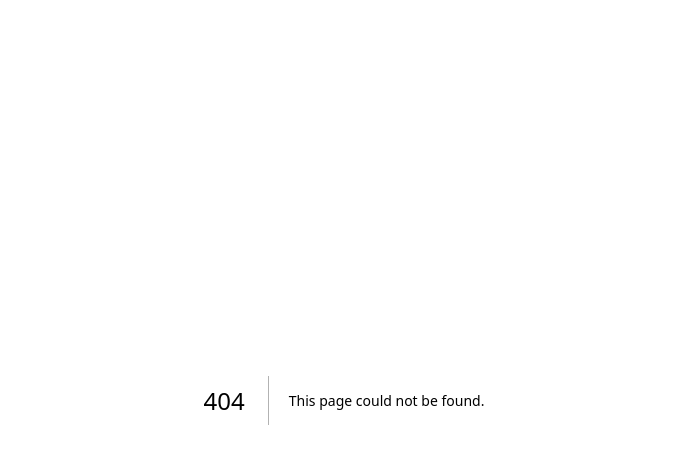
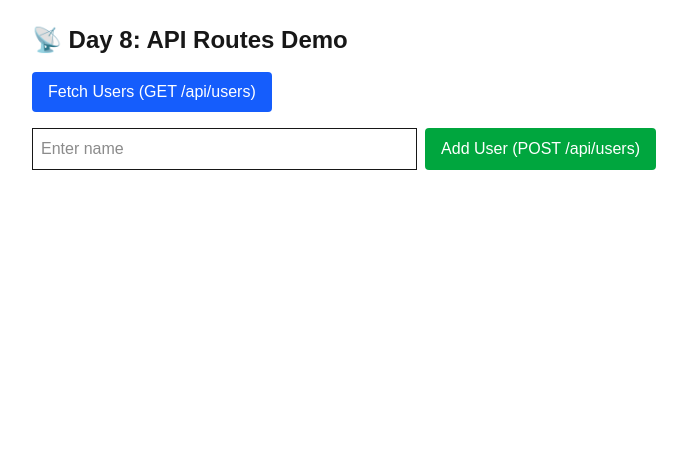
Before and after one commit to rahul-hytrox/NextJS-30-Days-Challenge, a Next.js app in the folder main-project/: page /day-8-api-demo in a window 1280 px wide. Before the commit this address had no page. Shown: the top 464 px of the page, without its empty margins (296-983 px from the left). Built offline with nearby package versions, Linux system fonts and the light colour scheme.

Commit message:
Day 8 API Routing and handle

```diff
--- /dev/null
+++ b/main-project/src/app/api/hello/route.js
@@ -0,0 +1,16 @@
+// GET /api/hello
+export async function GET() {
+    return Response.json({
+        message: 'Hello from Next.js API!',
+        timestamp: new Date().toISOString()
+    });
+}
+
+// POST /api/hello
+export async function POST(request) {
+    const body = await request.json();
+    return Response.json({
+        received: body,
+        message: 'Data received successfully!'
+    });
+}
--- /dev/null
+++ b/main-project/src/app/api/users/[id]/route.js
@@ -0,0 +1,24 @@
+// Mock database (in-memory)
+let users = [
+    { id: 1, name: 'Rahul' },
+    { id: 2, name: 'Sneha' },
+];
+
+// GET /api/users
+export async function GET() {
+    return Response.json({ users });
+}
+
+// POST /api/users
+export async function POST(request) {
+    const body = await request.json();
+    const newUser = {
+        id: users.length + 1,
+        name: body.name
+    };
+    users.push(newUser);
+    return Response.json({
+        message: 'User created!',
+        user: newUser
+    });
+}
--- /dev/null
+++ b/main-project/src/app/day-8-api-demo/page.js
@@ -0,0 +1,70 @@
+'use client';
+import { useState } from 'react';
+
+export default function ApiDemo() {
+    const [users, setUsers] = useState([]);
+    const [name, setName] = useState('');
+    const [loading, setLoading] = useState(false);
+
+    // Fetch Users (GET)
+    const fetchUsers = async () => {
+        setLoading(true);
+        const res = await fetch('/api/users');
+        const data = await res.json();
+        setUsers(data.users);
+        setLoading(false);
+    };
+
+    // Add User (POST)
+    const addUser = async () => {
+        if (!name.trim()) return;
+        const res = await fetch('/api/users', {
+            method: 'POST',
+            headers: { 'Content-Type': 'application/json' },
+            body: JSON.stringify({ name }),
+        });
+        const data = await res.json();
+        console.log(data);
+        setName('');
+        fetchUsers(); // Refresh list
+    };
+
+    return (
+        <div className="p-6 max-w-2xl mx-auto">
+            <h1 className="text-2xl font-bold mb-4">📡 Day 8: API Routes Demo</h1>
+
+            <div className="space-y-4">
+                <button
+                    onClick={fetchUsers}
+                    className="bg-blue-600 text-white px-4 py-2 rounded"
+                >
+                    {loading ? 'Loading...' : 'Fetch Users (GET /api/users)'}
+                </button>
+
+                <div className="flex gap-2">
+                    <input
+                        type="text"
+                        value={name}
+                        onChange={(e) => setName(e.target.value)}
+                        placeholder="Enter name"
+                        className="border p-2 flex-1"
+                    />
+                    <button
+                        onClick={addUser}
+                        className="bg-green-600 text-white px-4 py-2 rounded"
+                    >
+                        Add User (POST /api/users)
+                    </button>
+                </div>
+
+                <ul className="mt-4 space-y-1">
+                    {users.map((u) => (
+                        <li key={u.id} className="border p-2 rounded bg-gray-50">
+                            {u.id}. {u.name}
+                        </li>
+                    ))}
+                </ul>
+            </div>
+        </div>
+    );
+}
--- a/main-project/src/app/page.js
+++ b/main-project/src/app/page.js
@@ -164,6 +164,23 @@ export default function Home() {
             </div>
           </Link>
 
+          {/* Day 8 API Routes */}
+          <Link href="/day-8-api-demo" className="group">
+            <div className="bg-gray-800/40 hover:bg-gray-800/70 transition-all rounded-xl p-6 border border-gray-700 hover:border-teal-500/50 backdrop-blur-sm">
+              <div className="flex justify-between items-start mb-3">
+                <span className="text-xs font-mono text-teal-400 bg-teal-500/10 px-2 py-1 rounded">Day 08</span>
+                <span className="text-green-400 text-sm">✅ Completed</span>
+              </div>
+              <h3 className="text-xl font-bold mb-2 group-hover:text-teal-400 transition">API Routes (Route Handlers)</h3>
+              <p className="text-gray-400 text-sm mb-4">GET, POST, and dynamic API routes inside Next.js. Build full-stack features without a separate backend.</p>
+              <div className="flex items-center text-teal-400 text-sm font-medium gap-1">
+                Explore →
+                <svg className="w-4 h-4 group-hover:translate-x-1 transition" fill="none" stroke="currentColor" viewBox="0 0 24 24">
+                  <path strokeLinecap="round" strokeLinejoin="round" strokeWidth={2} d="M9 5l7 7-7 7" />
+                </svg>
+              </div>
+            </div>
+          </Link>
 
           {/* <div className="bg-gray-800/20 rounded-xl p-6 border border-gray-700/30 backdrop-blur-sm">
             <div className="text-xs font-mono text-gray-500 bg-gray-700/30 px-2 py-1 rounded inline-block mb-3">Day 04</div>
```
